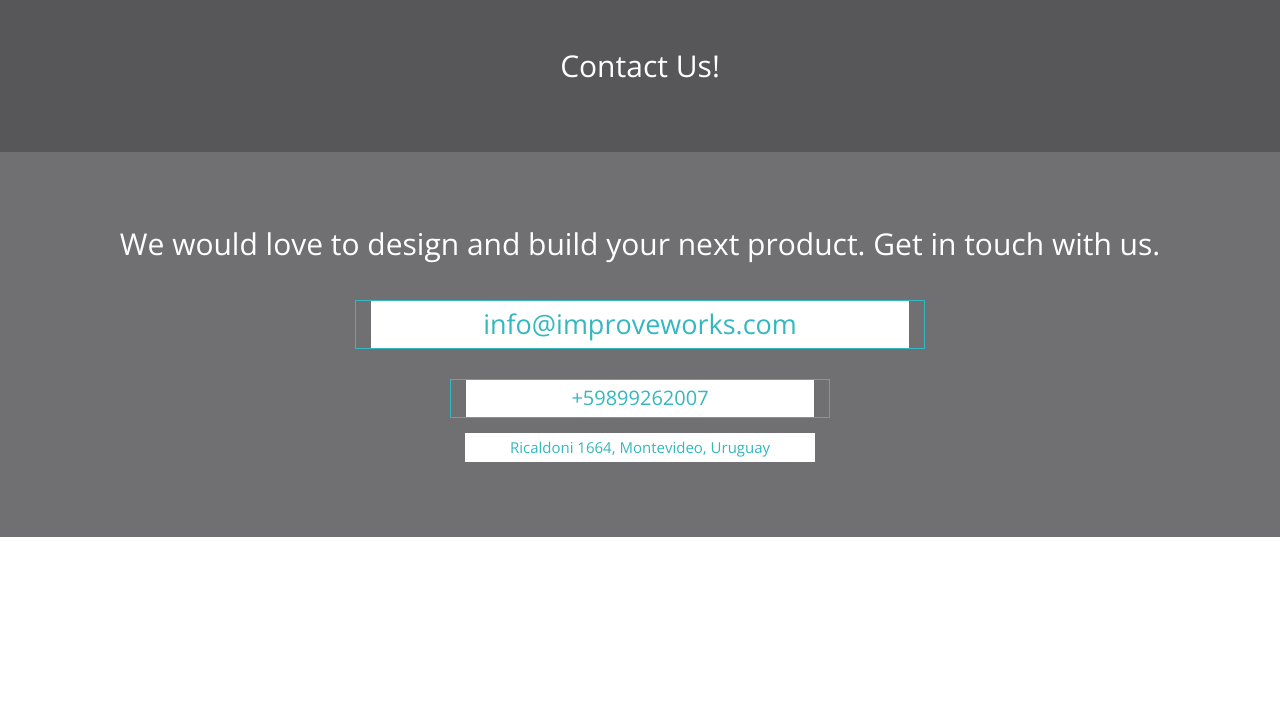
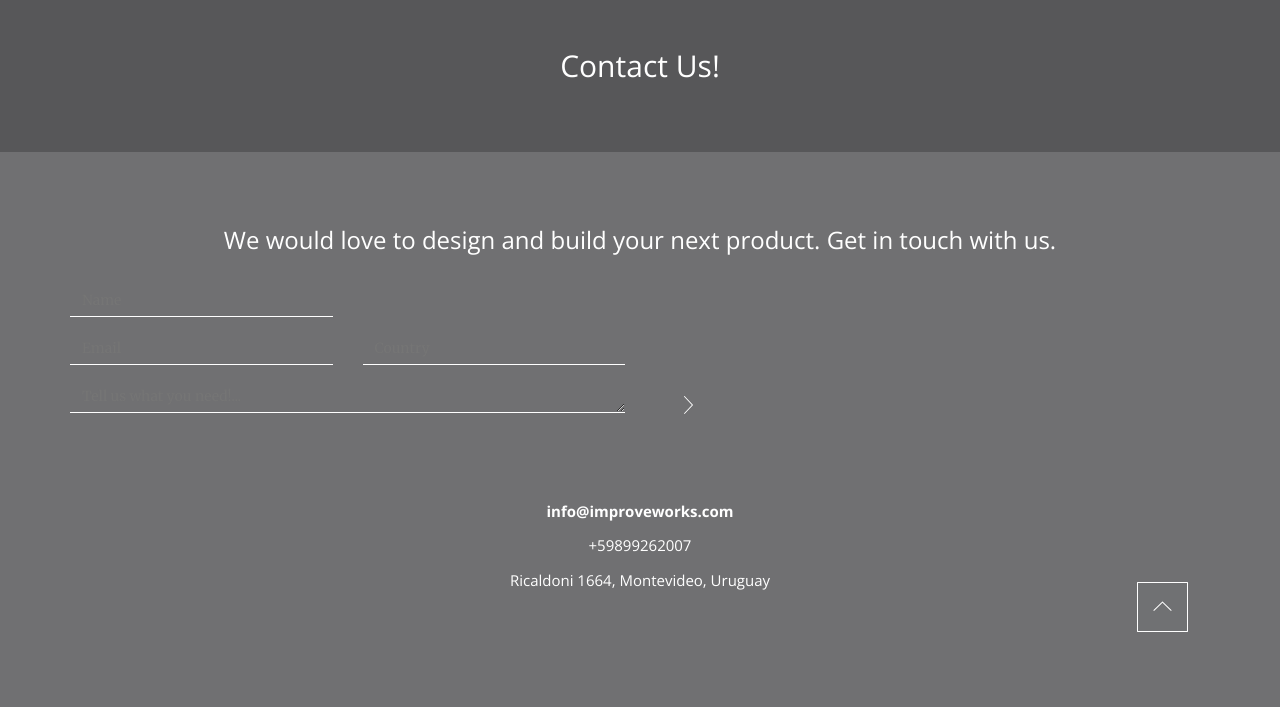
Before and after one commit to gonza-peralta/webcompany, a PHP site: page / in a window 1280 px wide. Shown: the part 3179-3886 px from the top of the page. Before the commit the page ends 3716 px from the top, so only its background shows below. Run offline with PHP 8.4, Linux system fonts and the light colour scheme.

Commit message:
Modifico contactus para seguir criterio de disenio

```diff
--- a/css/creative.css
+++ b/css/creative.css
@@ -70,9 +70,7 @@
     background-image: url('../img/achieve/achieve_iw.svg');
     background-position: bottom;
     background-repeat: no-repeat;
-    background-size: 60%;
-    /*background-size: contain;
-    height: inherit;*/
+    background-size: 50%;
 }
 
 .bg-primary-technologie {
@@ -243,8 +241,7 @@
     }
 
     .bg-primary-achieve {
-        background-position: right;
-        /*height: initial;*/
+        background-position: 80% 100%;
     }
 }
 
@@ -561,7 +558,7 @@
     border: 0;
     border-radius: 300px;
     text-transform: uppercase;
-    font-family: 'Open Sans','Helvetica Neue',Arial,sans-serif;
+    font-family: 'Open Sans','light',Arial,sans-serif;
     font-weight: 700;
     border-color: #fff;
     color: #fff;
@@ -571,40 +568,18 @@
     transition: all .35s;
 }
 
-.boton {
-   /*margin-top: 30px;
-    border: 1px solid #34b7c0;*/
-    display: inline-block;
-    font-size: 27px;
-    width: 100%;
-    padding: 4px 0;
-    color: #34b7c0;
-    background-color: white;
-    text-align: center;
-    font-family: 'Open Sans','Helvetica Neue',Arial,sans-serif;
-}
-
-.phone {
-    display: inline-block;
-    font-size: 20px;
-    width: 100%;
-    padding: 4px 0;
-    color: #34b7c0;
-    background-color: white;
-    text-align: center;
-    font-family: 'Open Sans','Helvetica Neue',Arial,sans-serif;
-}
-
-.dir {
-    margin-top: 15px;
+.contact_info {
     display: inline-block;
     font-size: 15px;
     width: 100%;
     padding: 4px 0;
-    color: #34b7c0;
-    background-color: white;
+    color: #fff;
     text-align: center;
-    font-family: 'Open Sans','Helvetica Neue',Arial,sans-serif;
+    font-family: 'Open Sans','light',Arial,sans-serif;
+}
+
+.contact_info_light {
+    font-weight: 500;
 }
 
 .p_body {
@@ -643,3 +618,13 @@
 .img-responsive {
     margin: 0 auto;
 }
+
+.form-imput {
+    background-color: #707072;
+    border-bottom: 1px solid #fff;
+    border-top: 0px;
+    border-left: 0px;
+    border-right: 0px;
+    width: 100%;
+    padding: 6px 12px;
+}
--- a/index.html
+++ b/index.html
@@ -288,23 +288,59 @@
     <section id="contact" class="bg-contact-info">
         <div class="container">
             <div class="col-md-12 text-center">
-                <h2 class="section-heading">We would love to design and build your next product. Get in touch with us.</h2>
+                <h3 class="section-heading">We would love to design and build your next product. Get in touch with us.</h3>
             </div>
         </div>
+        <h3></h3>
         <div class="container">
-            <div class="border_button col-md-6 col-md-offset-3 col-xs-12">
-                <a class="boton" href="mailto:info@improveworks.com">info@improveworks.com</a>
+            <form role="form" class="form-horizontal">
+                <div class="form-group">
+                    <div class="col-md-3">
+                        <input type="text" class="form-imput" id="formName" placeholder="Name">
+                    </div>
+                </div>
+                <div class="form-group">
+                    <div class="col-md-3">
+                        <input type="email" class="form-imput" id="formEmail" placeholder="Email">
+                    </div>
+                    <div class="col-md-3">
+                        <input type="text" class="form-imput" id="formCountry" placeholder="Country">
+                    </div>
+                </div>
+                <div class="form-group">
+                    <div class="col-md-6">
+                        <textarea class="form-imput" id="formTextArea" rows="1" placeholder="Tell us what you need!..."></textarea>
+                    </div>
+                    <!--<div class="col-md-1">
+                        <label class="contact_info_light contact_info" style="margin-top: 15px">Send</label>
+                    </div>-->
+                    <div class="col-md-1">
+                        <a href="#page-top">
+                            <img class="img-responsive" style="margin-top: 16px" src="../img/send.svg" alt="">
+                        </a>
+                    </div>
+                </div>
+            </form>
+        </div>
+        <div class="container" style="margin-top: 5%;">
+            <div class="col-md-6 col-md-offset-3 col-xs-12">
+                <label class="contact_info" href="mailto:info@improveworks.com">info@improveworks.com</label>
             </div>
         </div>
 
         <div class="container">
-            <div class="border_button col-md-4 col-md-offset-4 col-xs-6 col-xs-offset-3">
-                <a class="phone">+59899262007</a>
+            <div class="col-md-4 col-md-offset-4 col-xs-6 col-xs-offset-3">
+                <label class="contact_info_light contact_info">+59899262007</label>
             </div>
         </div>
         <div class="container">
             <div class="col-md-4 col-md-offset-4 col-xs-6 col-xs-offset-3">
-                <a class="dir">Ricaldoni 1664, Montevideo, Uruguay</a>
+                <label class="contact_info_light contact_info">Ricaldoni 1664, Montevideo, Uruguay</label>
+            </div>
+            <div class="col-md-1 col-md-offset-3 col-xs-2 col-xs-offset-5">
+                <a class="page-scroll" href="#page-top">
+                    <img class="img-responsive" style="margin-top: 16px" src="../img/backtotop_iw.svg" alt="">
+                </a>
             </div>
         </div>
     </section>
```
Also changed, not shown: img/backtotop_iw.svg (added), img/send.svg (added).
